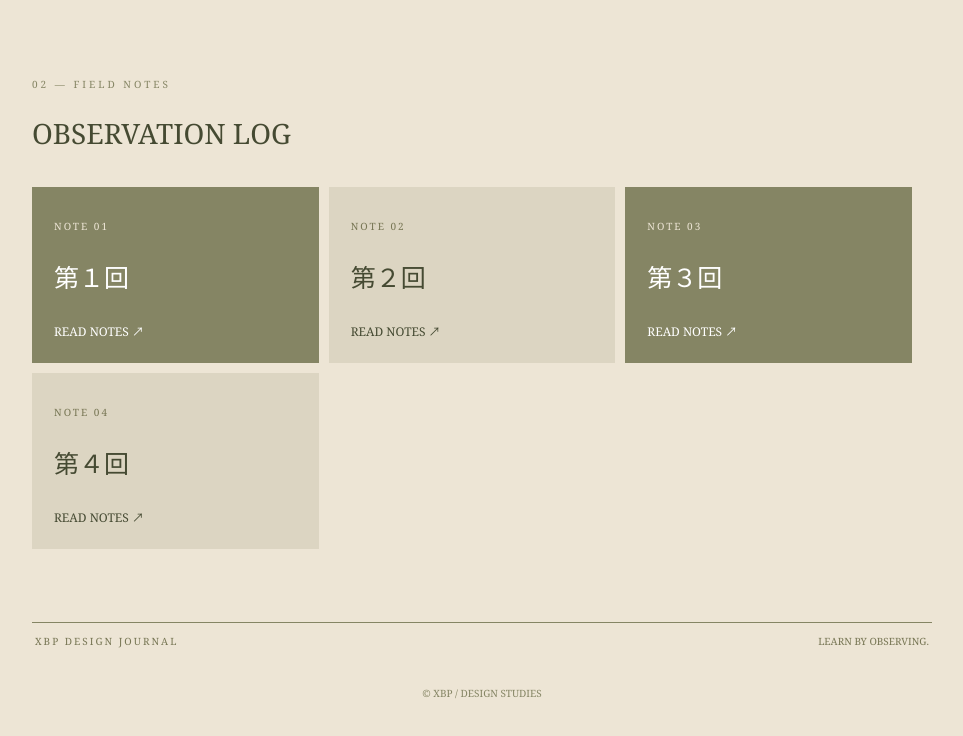
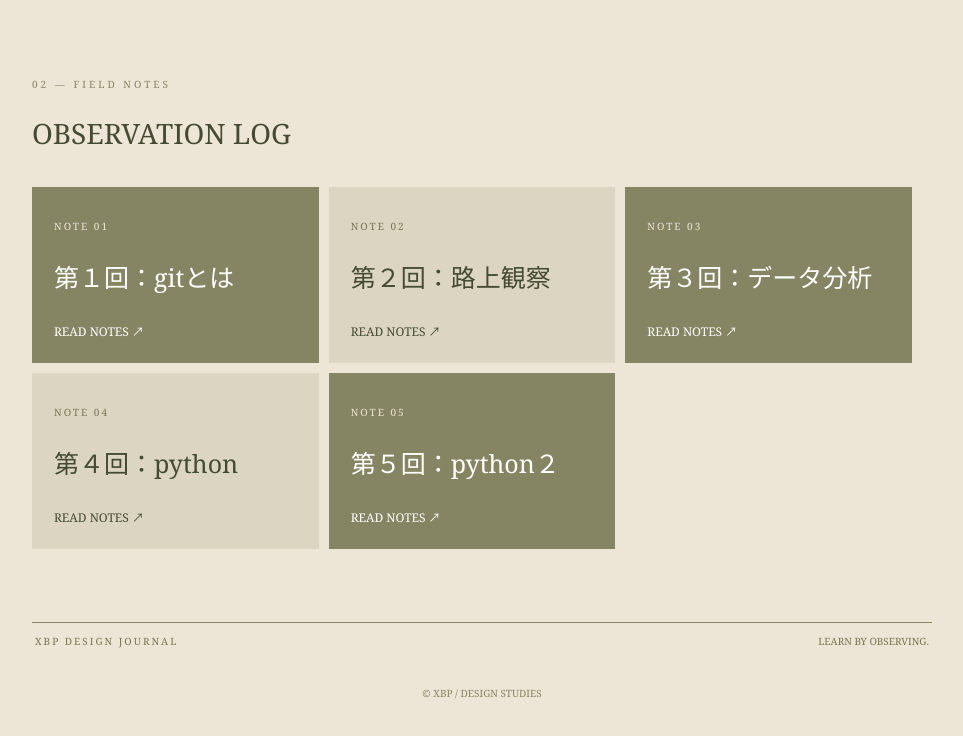
Before and after one commit to karin-26/xbp, a plain HTML site: page de12/index.html in a window 1280 px wide. Shown: the part 1019-1755 px from the top of the page, without its empty margins (158-1121 px from the left). Drawn offline with Linux system fonts and the light colour scheme.

Commit message:
20261125

```diff
--- a/de12/index.html
+++ b/de12/index.html
@@ -117,7 +117,7 @@
             NOTE 01
         </p>
         <h3 style="font-size: 25px; font-weight: normal; color: #FFFFFF;">
-            第１回
+            第１回：gitとは
         </h3>
         <a href="./1.html" target="_blank"
            style="font-size: 12px; color: #FFFFFF; text-decoration: none;">
@@ -131,7 +131,7 @@
             NOTE 02
         </p>
         <h3 style="font-size: 25px; font-weight: normal;">
-            第２回
+            第２回：路上観察
         </h3>
         <a href="./2.html" target="_blank"
            style="font-size: 12px; color: #454A32; text-decoration: none;">
@@ -145,7 +145,7 @@
             NOTE 03
         </p>
         <h3 style="font-size: 25px; font-weight: normal; color: #FFFFFF;">
-            第３回
+            第３回：データ分析
         </h3>
         <a href="./3.html" target="_blank"
            style="font-size: 12px; color: #FFFFFF; text-decoration: none;">
@@ -161,10 +161,23 @@
             NOTE 04
         </p>
         <h3 style="font-size: 25px; font-weight: normal;">
-            第４回
+            第４回：python
         </h3>
         <a href="./4.html" target="_blank"
            style="font-size: 12px; color: #454A32; text-decoration: none;">
+            READ NOTES ↗
+        </a>
+    </td>
+    <td width="33.33%" valign="top"
+        style="background-color: #858564; padding: 22px;">
+        <p style="font-size: 10px; letter-spacing: 2px; color: #EDE5D5;">
+            NOTE 05
+        </p>
+        <h3 style="font-size: 25px; font-weight: normal; color: #FFFFFF;">
+            第５回：python２
+        </h3>
+        <a href="./5.html" target="_blank"
+           style="font-size: 12px; color: #FFFFFF; text-decoration: none;">
             READ NOTES ↗
         </a>
     </td>
```
Also changed, not shown: de12/5.html (added, +31 -0 lines).
